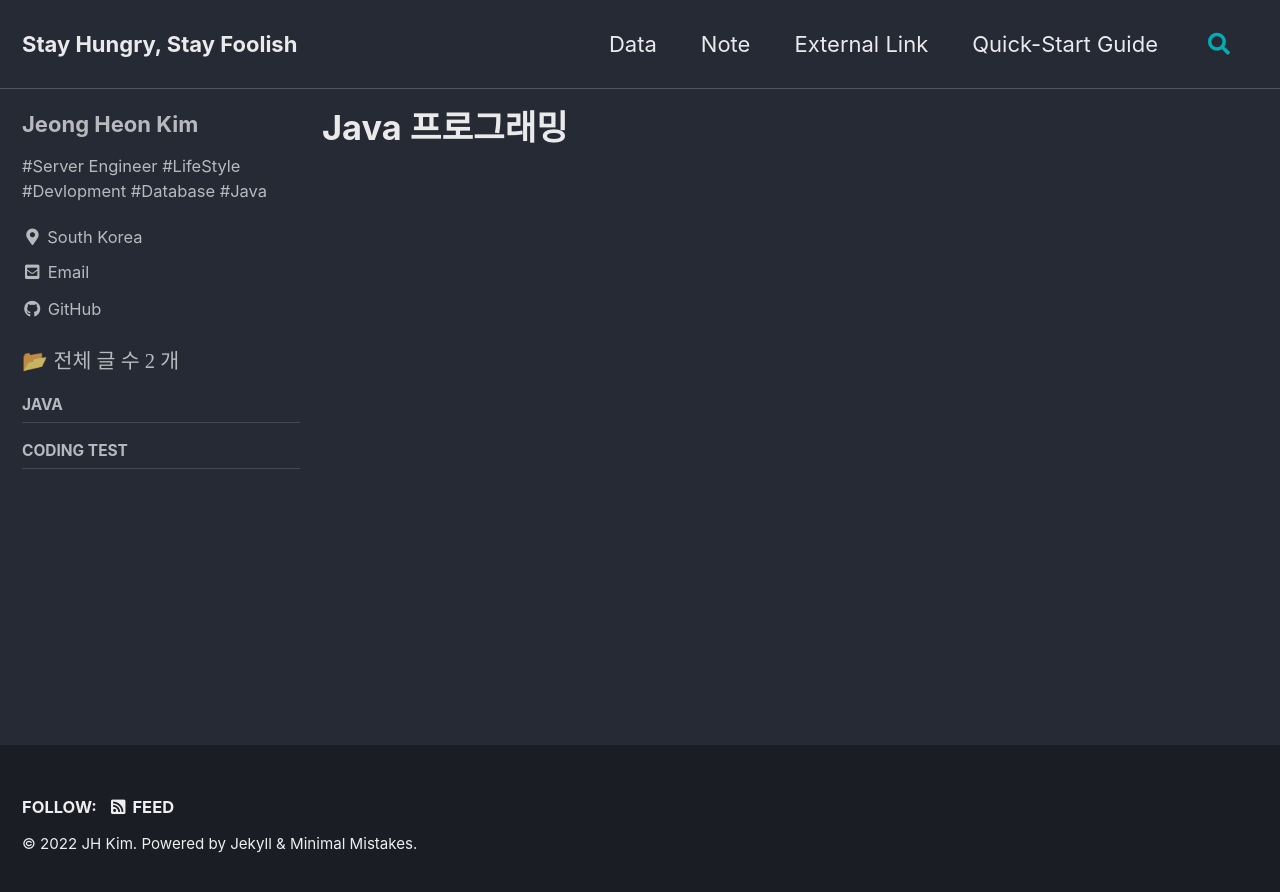
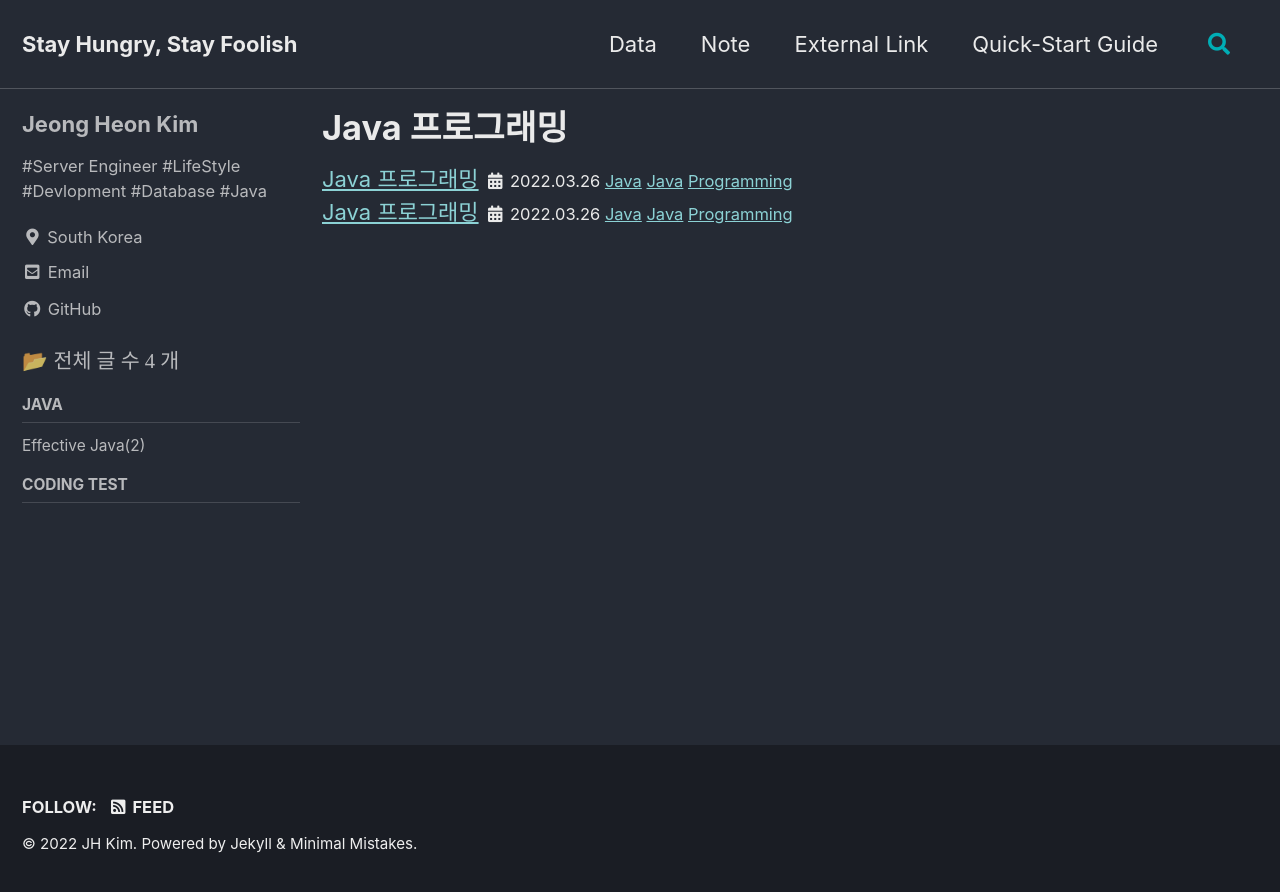
Before and after one commit to overwhelm07/overwhelm07.github.io, a Jekyll site: the page built from _pages/categories/category-java.md, in a window 1280 px wide. Shown: the top 892 px of the page. Built offline with Jekyll 4.4.1, drawn with Linux system fonts in a browser that asks for light colours; cached includes are drawn as plain includes.

```diff
--- /dev/null
+++ b/_includes/archive-single-new.html
@@ -0,0 +1,27 @@
+{% if post.header.teaser %}
+  {% capture teaser %}{{ post.header.teaser }}{% endcapture %}
+{% else %}
+  {% assign teaser = site.teaser %}
+{% endif %}
+
+{% if post.id %}
+  {% assign title = post.title | markdownify | remove: "<p>" | remove: "</p>" %}
+{% else %}
+  {% assign title = post.title %}
+{% endif %}
+
+<div class="{{ include.type | default: "list" }}__item">
+    <article class="archive-item">
+        <div>
+            <span>
+              <a href="{{ post.url }}">{{post.title}}</a>
+            </span>
+            <small>
+              <i class="fas fa-fw fa-calendar-alt" aria-hidden="true"> </i>{{ post.date | date: " %Y.%m.%d" }}
+              {% if site.category_archive.type and post.categories[0] and site.tag_archive.type and post.tags[0] %}
+                {%- include post__taxonomy.html -%}
+              {% endif %}
+            </small>
+        </div>
+      </article>
+</div>
--- /dev/null
+++ b/_includes/post__taxonomy.html
@@ -0,0 +1,39 @@
+<!--Archive page 용-: (post -> page)-->
+<!--page__taxonomy.html에서 가져 옴-->
+
+{%- if site.category_archive.type and post.categories[0] -%}
+    {%- case site.category_archive.type -%}
+        {%- when "liquid" -%}
+        {%- assign path_type = "#" -%}
+        {%- when "jekyll-archives" -%}
+        {%- assign path_type = nil -%}
+    {%- endcase -%}
+
+    {% case site.tag_archive.type %}
+        {% when "liquid" %}
+            {% assign path_type = "#" %}
+        {% when "jekyll-archives" %}
+            {% assign path_type = nil %}
+    {% endcase %}
+
+    {%- if site.category_archive.path and site.tag_archive.path -%}
+        {%- capture post_categories -%}{%- for category in post.categories -%}{{ category | downcase }}|{{ category }}{%- unless forloop.last -%},{%- endunless -%}{%- endfor -%}{%- endcapture -%}
+        {%- assign category_hashes = post_categories | split: ',' | sort -%}
+        {% capture post_tags %}{% for tag in post.tags %}{{ tag | downcase }}|{{ tag }}{% unless forloop.last %},{% endunless %}{% endfor %}{% endcapture %}
+        {% assign tag_hashes = post_tags | split: ',' | sort %}
+        <span class="page__taxonomy">
+            <span itemprop="keywords">
+                {%- for hash in category_hashes -%}
+                    {%- assign keyValue = hash | split: '|' -%}
+                    {%- capture category_word -%}{{ keyValue[1] | strip_newlines }}{%- endcapture -%}
+                    <a href="{{ category_word | slugify | prepend: path_type | prepend: site.category_archive.path | relative_url }}" class="page__taxonomy-item-category" rel="tag">{{ category_word }}</a>{%- unless forloop.last -%}<span class="sep"> </span>{%- endunless -%}
+                {%- endfor -%}
+                {% for hash in tag_hashes %}
+                    {% assign keyValue = hash | split: '|' %}
+                    {% capture tag_word %}{{ keyValue[1] | strip_newlines }}{% endcapture %}
+                    <a href="{{ tag_word | slugify | prepend: path_type | prepend: site.tag_archive.path | relative_url }}" class="page__taxonomy-item-tag" rel="tag">{{ tag_word }}</a>{% unless forloop.last %}<span class="sep"> </span>{% endunless %}
+                {% endfor %}
+            </span>
+        </span>
+    {%- endif -%}
+{%- endif -%}
--- a/_pages/categories/category-java.md
+++ b/_pages/categories/category-java.md
@@ -7,4 +7,4 @@ sidebar_main: true
 ---
 
 {% assign posts = site.categories.Java %}
-{% for post in posts %} {% include archive-single.html type=page.entries_layout %} {% endfor %}
+{% for post in posts %} {% include archive-single-new.html type=page.entries_layout %} {% endfor %}
```
Also changed, not shown: _pages/404.md (+17 -0 lines), _pages/cartegory-archive.md (added, +7 -0 lines), _pages/tags-archive.md (added, +7 -0 lines), _pages/year-archive.md (added, +7 -0 lines), _pages/about.md (deleted), _pages/contact.md (deleted), _posts/java/2022-03-26-test.md (renamed from _posts/java/category-java-test.md), _posts/java/2022-03-26-test2.md (renamed from _posts/java/category-java-test2.md).
